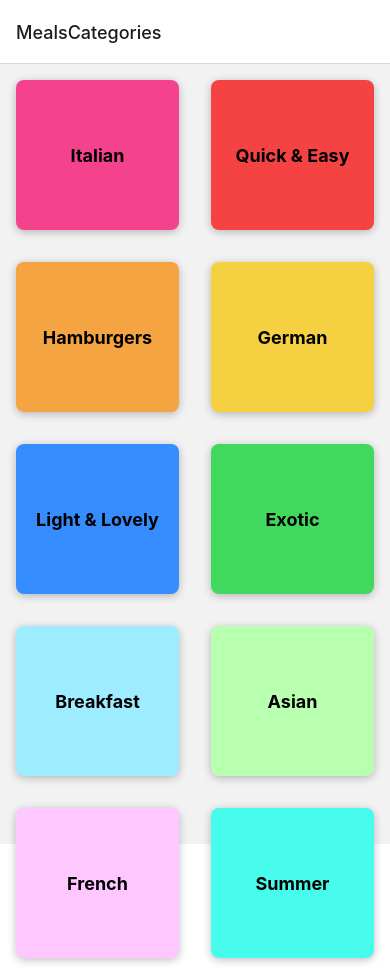
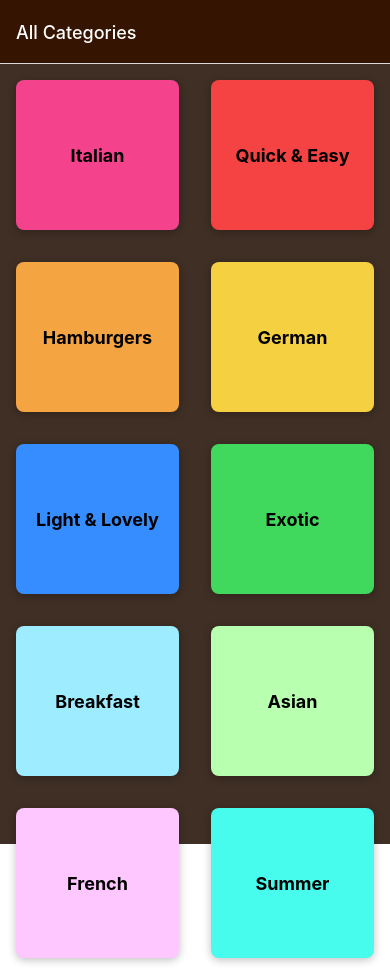
Before and after one commit to Sandile-Repos/react-native-udemy-course, a React Native app: screen / in a window 390 px wide. Built offline with nearby package versions, Linux system fonts and the light colour scheme.

Commit message:
style scrren headers and butoons

```diff
--- a/App.js
+++ b/App.js
@@ -15,8 +15,20 @@
     <>
       <StatusBar style="dark" />
       <NavigationContainer>
-        <Stack.Navigator>
-          <Stack.Screen name="MealsCategories" component={CategoriesScreen} />
+        <Stack.Navigator
+          screenOptions={{
+            headerStyle: { backgroundColor: "#351401" },
+            headerTintColor: "white",
+            contentStyle: { backgroundColor: "#3f2f25" },
+          }}
+        >
+          <Stack.Screen
+            name="MealsCategories"
+            component={CategoriesScreen}
+            options={{
+              title: "All Categories",
+            }}
+          />
           <Stack.Screen name="MealsOverview" component={MealsOverviewScreen} />
         </Stack.Navigator>
       </NavigationContainer>
--- a/src/components/MealItem.js
+++ b/src/components/MealItem.js
@@ -12,7 +12,7 @@
   return (
     <View style={styles.mealItem}>
       <Pressable
-        onPress={onPress}
+        // onPress={onPress}
         android_ripple={{ color: "#ccc" }}
         style={({ pressed }) => (pressed ? styles.buttonPressed : null)}
       >
```
